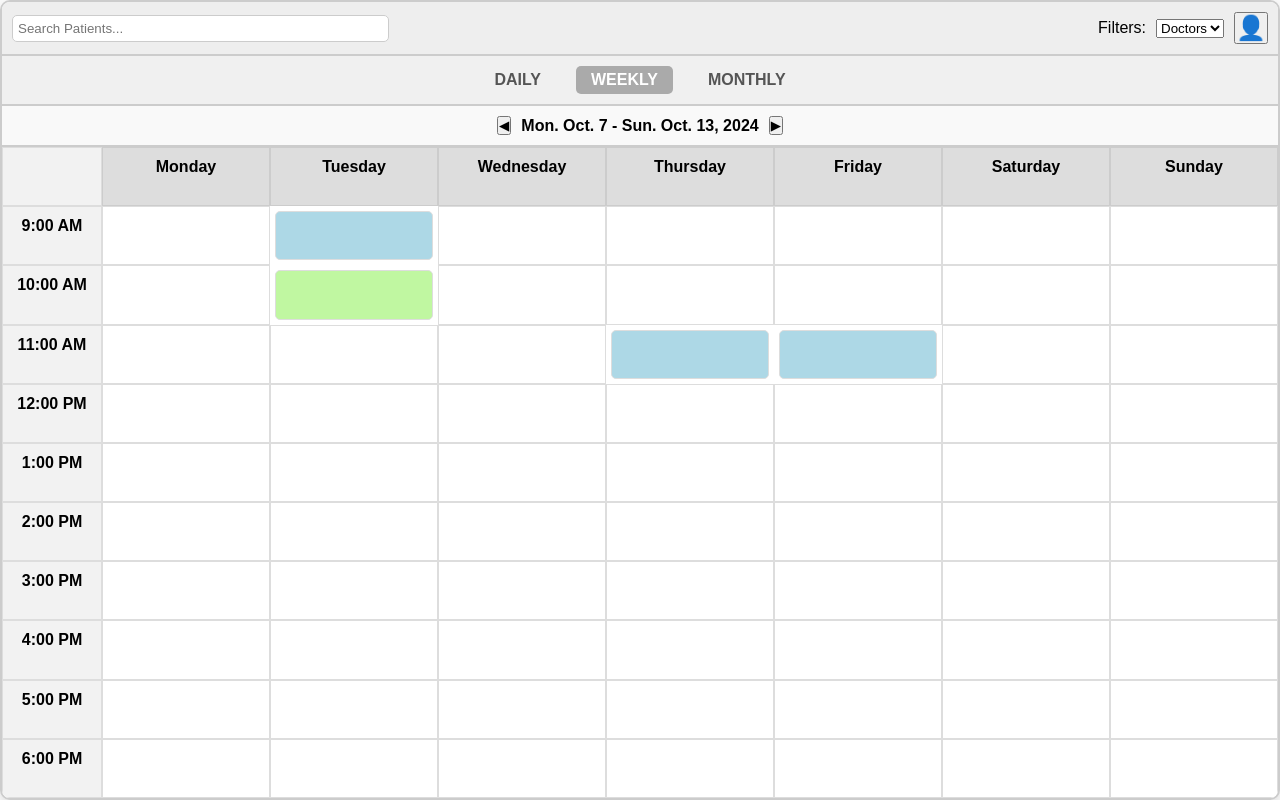
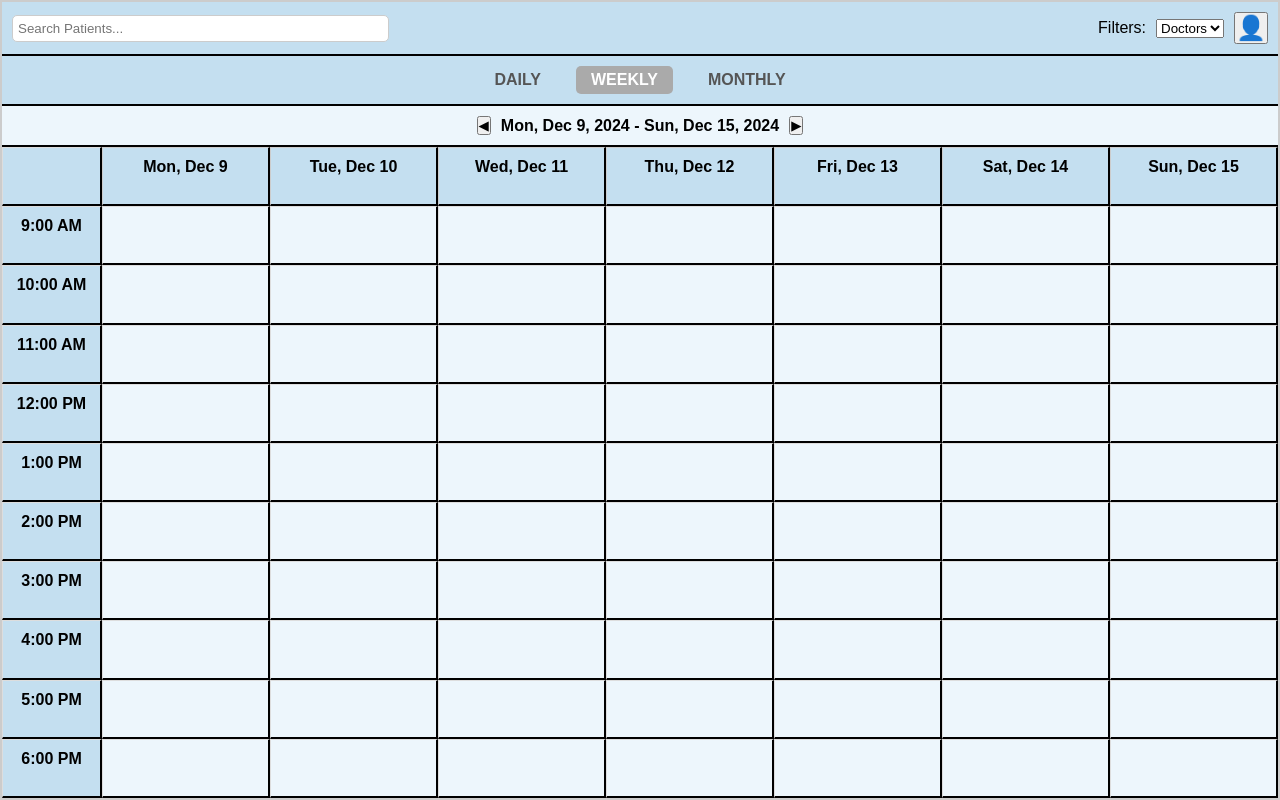
Before and after one commit to yumiaery/CPSC481-PROJECT, a plain HTML site: page cpsc481 proj/weekly.html in a window 1280 px wide. Drawn offline with Linux system fonts and the light colour scheme.

Commit message:
weekly view
now can switch through different weeks + small styling changes

```diff
--- a/cpsc481 proj/monthly.css
+++ b/cpsc481 proj/monthly.css
@@ -26,7 +26,7 @@ body {
 
 /* Header Styling */
 .calendar-header {
-  background-color: #c4dff0 ;
+  background-color: #c4dff0;
   padding: 10px;
   display: flex;
   justify-content: space-between;
--- a/cpsc481 proj/weekly.css
+++ b/cpsc481 proj/weekly.css
@@ -11,7 +11,6 @@ body {
   display: flex;
   justify-content: center;
   align-items: center;
-  background-color: #f9f9f9;
 }
 
 .calendar-container {
@@ -20,7 +19,6 @@ body {
   width: 100%;
   height: 100%;
   border: 2px solid #ccc;
-  border-radius: 10px;
   overflow: hidden;
   box-shadow: 0 4px 8px rgba(0, 0, 0, 0.1);
   background: #fff;
@@ -28,12 +26,12 @@ body {
 
 /* Header Styling */
 .calendar-header {
-  background-color: #eee;
+  background-color: #c4dff0;
   padding: 10px;
   display: flex;
   justify-content: space-between;
   align-items: center;
-  border-bottom: 2px solid #ccc;
+  border-bottom: 2px solid #000000;
 }
 
 .calendar-header .search-bar {
@@ -55,9 +53,9 @@ body {
 
 /* Tabs Styling */
 .tabs-header {
-  background-color: #f0f0f0;
+  background-color: #c4dff0;
   padding: 10px;
-  border-bottom: 2px solid #ccc;
+  border-bottom: 2px solid #000000;
 }
 
 .view-tabs {
@@ -88,8 +86,8 @@ body {
   gap: 10px;
   padding: 10px 0;
   font-weight: bold;
-  background-color: #f9f9f9;
-  border-bottom: 2px solid #ccc;
+  background-color: #edf6fc;
+  border-bottom: 2px solid #000000;
 }
 
 /* Calendar Grid Styling */
@@ -98,8 +96,7 @@ body {
   grid-template-columns: 100px repeat(7, 1fr); /* 1 column for times, 7 for days */
   flex-grow: 1;
   overflow-y: auto;
-  background-color: #fff;
-  height: calc(100% - 160px); /* Adjust height to fit within available space */
+  background-color: #edf6fc;
 }
 
 .calendar-grid .time,
@@ -110,10 +107,12 @@ body {
   border: 1px solid #ddd; /* Add border to all cells */
   font-weight: normal;
   box-sizing: border-box;
+  border-bottom: 2px solid #000000;
+  border-right: 2px solid #000000;
 }
 
 .calendar-grid .time {
-  background-color: #f2f2f2;
+  background-color: #c4dff0;
   font-weight: bold;
 }
 
@@ -133,31 +132,12 @@ body {
 
 /* Weekday Header Styling */
 .calendar-grid .weekday {
-  background-color: #ddd;
+  background-color: #c4dff0;
   font-weight: bold;
   text-align: center;
   padding: 10px;
   border: 1px solid #ccc;
   box-sizing: border-box;
+  border-bottom: 2px solid #000000;
+  border-right: 2px solid #000000;
 }
-
-/* Scrollbar Styling */
-.calendar-grid {
-  scrollbar-width: thin;
-  scrollbar-color: black;
-}
-
-.calendar-grid::-webkit-scrollbar {
-  width: 8px;
-}
-
-.calendar-grid::-webkit-scrollbar-thumb {
-  background-color: #ccc;
-  border-radius: 4px;
-}
-
-/* Add styles for selected time slot */
-.appointment.selected {
-  background-color: #ffa;  /* Highlight color */
-  border: 2px solid #f90;  /* Optional: Add a border for better visibility */
-}
--- a/cpsc481 proj/weekly.html
+++ b/cpsc481 proj/weekly.html
@@ -50,18 +50,18 @@
     <div class="calendar-grid">
       <!-- Weekdays Header -->
       <div class="time"></div> <!-- Empty cell for time column -->
-      <div class="weekday">Monday</div>
-      <div class="weekday">Tuesday</div>
-      <div class="weekday">Wednesday</div>
-      <div class="weekday">Thursday</div>
-      <div class="weekday">Friday</div>
-      <div class="weekday">Saturday</div>
-      <div class="weekday">Sunday</div>
+      <div class="weekday">Mon, </div>
+      <div class="weekday">Tues, </div>
+      <div class="weekday">Wed, </div>
+      <div class="weekday">Thurs, </div>
+      <div class="weekday">Fri, </div>
+      <div class="weekday">Sat, </div>
+      <div class="weekday">Sun, </div>
 
       <!-- Time Slots -->
       <div class="time">9:00 AM</div>
       <div></div>
-      <div class="appointment in-clinic" onclick="handleClick(this)"></div>
+      <div></div>
       <div></div>
       <div></div>
       <div></div>
@@ -70,7 +70,7 @@
 
       <div class="time">10:00 AM</div>
       <div></div>
-      <div class="appointment online" onclick="handleClick(this)"></div>
+      <div></div>
       <div></div>
       <div></div>
       <div></div>
@@ -81,8 +81,8 @@
       <div></div>
       <div></div>
       <div></div>
-      <div class="appointment"></div>
-      <div class="appointment in-clinic" onclick="handleClick(this)"></div>
+      <div></div>
+      <div></div>
       <div></div>
       <div></div>
 
@@ -154,5 +154,6 @@
   <!-- Link to external JavaScript file -->
   <script src="profile.js"></script>
   <script src="navigation.js"></script>
+  <script src="weekly.js"></script>
 </body>
 </html>
--- /dev/null
+++ b/cpsc481 proj/weekly.js
@@ -0,0 +1,107 @@
+// Predefined weeks from September 2024 to February 2025
+const predefinedWeeks = [
+    "Mon, Sep 2, 2024 - Sun, Sep 8, 2024",
+    "Mon, Sep 9, 2024 - Sun, Sep 15, 2024",
+    "Mon, Sep 16, 2024 - Sun, Sep 22, 2024",
+    "Mon, Sep 23, 2024 - Sun, Sep 29, 2024",
+    "Mon, Sep 30, 2024 - Sun, Oct 6, 2024",
+    "Mon, Oct 7, 2024 - Sun, Oct 13, 2024",
+    "Mon, Oct 14, 2024 - Sun, Oct 20, 2024",
+    "Mon, Oct 21, 2024 - Sun, Oct 27, 2024",
+    "Mon, Oct 28, 2024 - Sun, Nov 3, 2024",
+    "Mon, Nov 4, 2024 - Sun, Nov 10, 2024",
+    "Mon, Nov 11, 2024 - Sun, Nov 17, 2024",
+    "Mon, Nov 18, 2024 - Sun, Nov 24, 2024",
+    "Mon, Nov 25, 2024 - Sun, Dec 1, 2024",
+    "Mon, Dec 2, 2024 - Sun, Dec 8, 2024",
+    "Mon, Dec 9, 2024 - Sun, Dec 15, 2024",
+    "Mon, Dec 16, 2024 - Sun, Dec 22, 2024",
+    "Mon, Dec 23, 2024 - Sun, Dec 29, 2024",
+    "Mon, Dec 30, 2024 - Sun, Jan 5, 2025",
+    "Mon, Jan 6, 2025 - Sun, Jan 12, 2025",
+    "Mon, Jan 13, 2025 - Sun, Jan 19, 2025",
+    "Mon, Jan 20, 2025 - Sun, Jan 26, 2025",
+    "Mon, Jan 27, 2025 - Sun, Feb 2, 2025",
+    "Mon, Feb 3, 2025 - Sun, Feb 9, 2025",
+    "Mon, Feb 10, 2025 - Sun, Feb 16, 2025",
+    "Mon, Feb 17, 2025 - Sun, Feb 23, 2025",
+  ];
+
+
+  // State to track the current week index
+  let currentWeekIndex = predefinedWeeks.findIndex((week) =>
+    week.startsWith("Mon, Dec 9, 2024")
+  );
+
+//   // Render the current week
+//   function renderWeek() {
+//     const weekLabel = document.querySelector(".calendar-date span");
+//     weekLabel.textContent = predefinedWeeks[currentWeekIndex];
+
+//     // Dynamically calculate each day's header (date and day)
+//     const calendarGrid = document.querySelector(".calendar-grid");
+//     const startDate = new Date(2024, 11, 9); // Adjust based on the starting Monday of your week
+//     startDate.setDate(startDate.getDate() + currentWeekIndex * 7); // Adjust for the current week index
+
+//     // Clear existing headers (weekday cells)
+//     const weekdayCells = calendarGrid.querySelectorAll(".weekday");
+//     weekdayCells.forEach((cell, i) => {
+//         const currentDate = new Date(startDate);
+//         currentDate.setDate(startDate.getDate() + i); // Add days to start date
+
+//         // Format the date as "7th Oct, Monday"
+//         const options = { day: "numeric", month: "short", weekday: "long" };
+//         cell.textContent = currentDate.toLocaleDateString("en-US", options).replace(",", "");
+//     });
+// }
+
+function renderWeek() {
+    const weekLabel = document.querySelector(".calendar-date span");
+    weekLabel.textContent = predefinedWeeks[currentWeekIndex];
+
+    const calendarGrid = document.querySelector(".calendar-grid");
+    const weekdayCells = calendarGrid.querySelectorAll(".weekday");
+
+    // Extract the week start and end dates from the predefined week
+    const weekRange = predefinedWeeks[currentWeekIndex];
+    const [weekStart] = weekRange.split(" - "); // Extract "Mon. Dec. 9"
+    const [weekday, month, day] = weekStart.split(" "); // Extract parts
+
+    // Parse the start date
+    const startDate = new Date(2024, 11, 9); // Default to Dec. 9, 2024
+    startDate.setMonth(new Date(`${month} 1, 2024`).getMonth()); // Set the month dynamically
+    startDate.setDate(parseInt(day)); // Set the day dynamically
+
+    // Populate each weekday cell
+    weekdayCells.forEach((cell, i) => {
+      const currentDate = new Date(startDate);
+      currentDate.setDate(startDate.getDate() + i); // Increment day by index
+
+      const options = { weekday: "short", month: "short", day: "numeric" };
+      cell.textContent = currentDate.toLocaleDateString("en-US", options);
+    });
+  }
+
+
+  // Navigate to the previous or next week
+  function navigateWeek(direction) {
+    if (direction === "forward" && currentWeekIndex < predefinedWeeks.length - 1) {
+      currentWeekIndex++;
+    } else if (direction === "backward" && currentWeekIndex > 0) {
+      currentWeekIndex--;
+    }
+    renderWeek();
+  }
+
+  // Attach event listeners for the navigation buttons
+  document.addEventListener("DOMContentLoaded", () => {
+    renderWeek();
+
+    document.querySelector(".arrow-btn:nth-child(1)").addEventListener("click", () =>
+      navigateWeek("backward")
+    );
+
+    document.querySelector(".arrow-btn:nth-child(3)").addEventListener("click", () =>
+      navigateWeek("forward")
+    );
+  });
```
